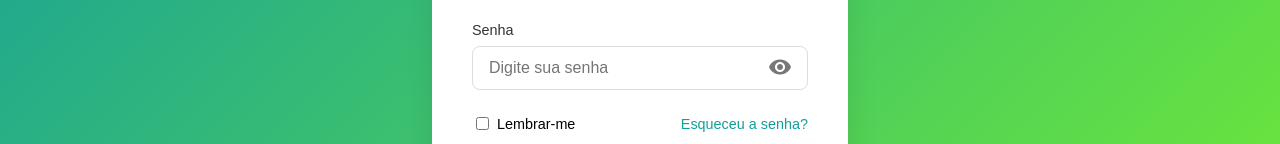
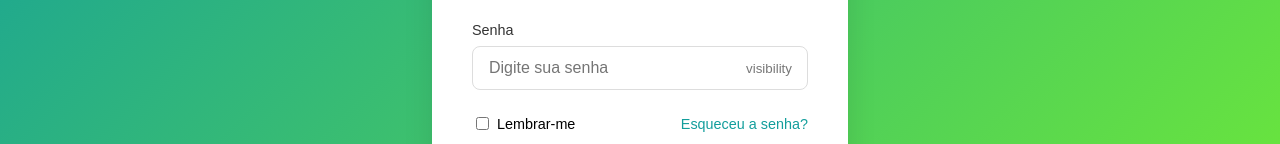
Before and after one commit to cleitonSam/cia, an Angular app: page /login in a window 1280 px wide. Shown: the part 297-441 px from the top of the page. Built offline with nearby package versions, Linux system fonts and the light colour scheme.

Commit message:
criando sistema

```diff
--- a/src/app/components/login/login.component.css
+++ b/src/app/components/login/login.component.css
@@ -1,5 +1,4 @@
-@import url('https://fonts.googleapis.com/icon?family=Material+Icons');
-@import url('https://cdnjs.cloudflare.com/ajax/libs/font-awesome/5.15.4/css/all.min.css');
+
 
 :host {
   display: flex;
```
